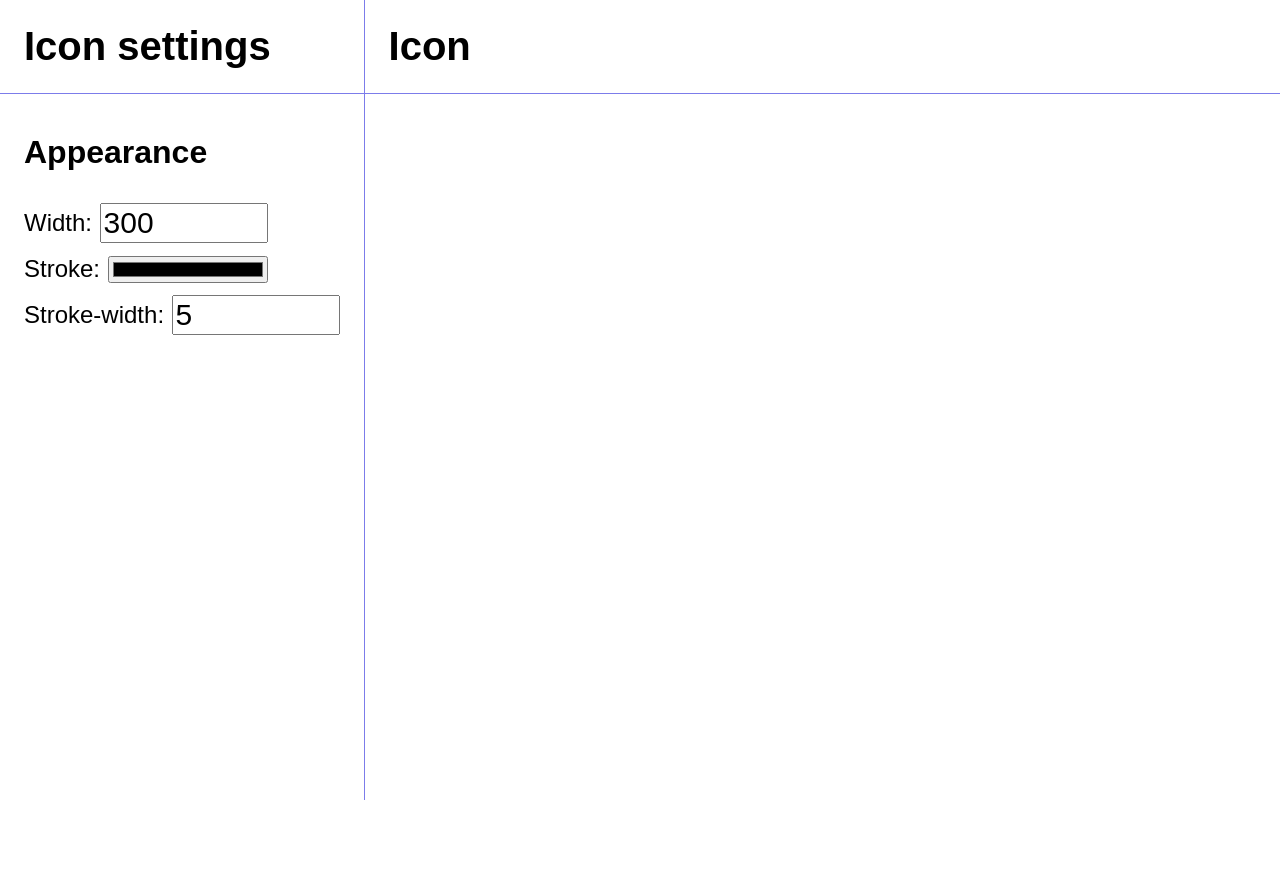
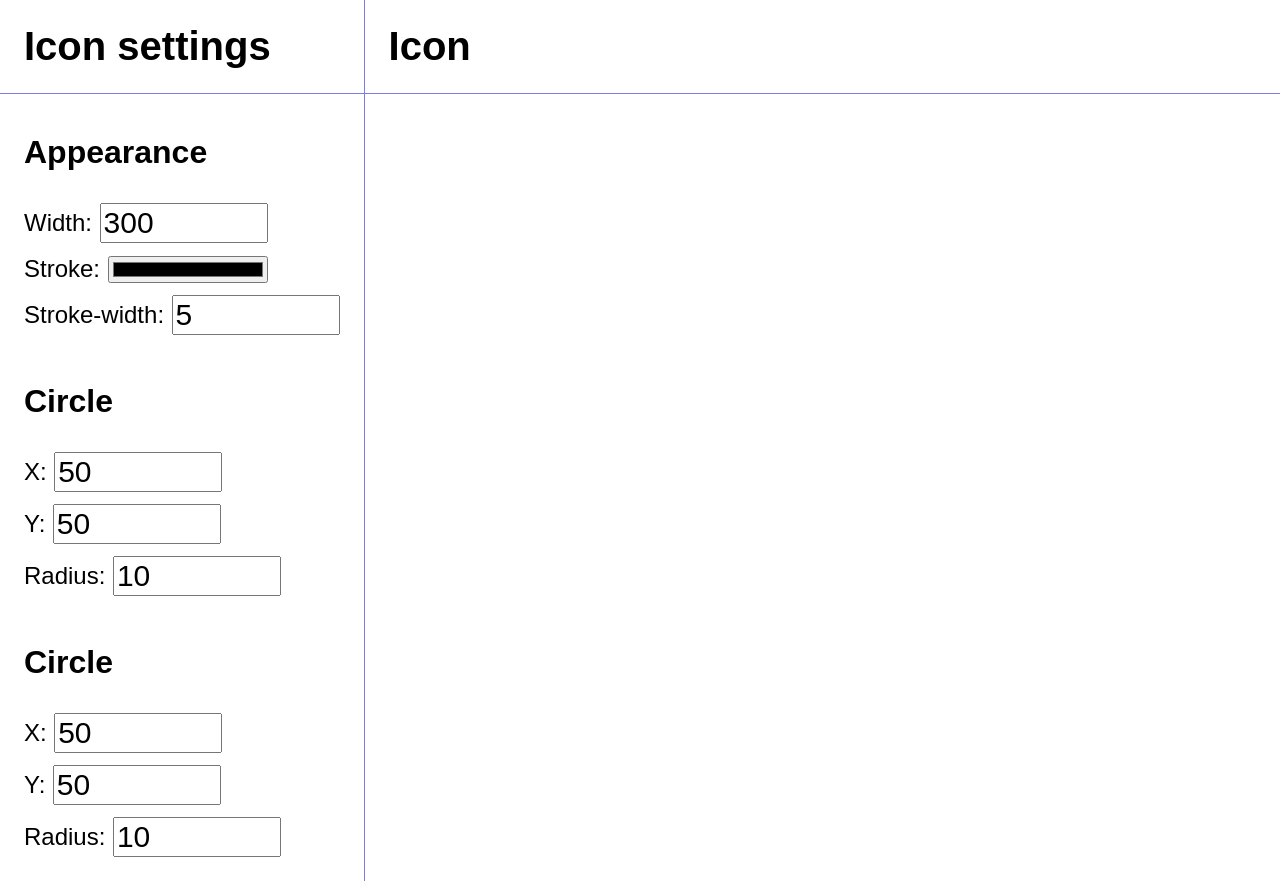
Before and after one commit to Masynchin/logos, a website built with webpack: page editor/index.html in a window 1280 px wide. Before the commit the page ends 800 px from the top, so only its background shows below. Built offline with nearby package versions, Linux system fonts and the light colour scheme; what @svgdotjs/svg.js would draw is missing.

Commit message:
Make configurable circle element

```diff
--- /dev/null
+++ b/editor/elements.ts
@@ -0,0 +1,104 @@
+export interface MyElement {
+  renderTo(document: Document, element: HTMLElement): void;
+}
+
+export class Section implements MyElement {
+  private children: MyElement[];
+
+  constructor(children: MyElement[]) {
+    this.children = children;
+  }
+
+  renderTo(document: Document, element: HTMLElement) {
+    const section = document.createElement("section");
+    this.children.forEach((c) => c.renderTo(document, section));
+    element.appendChild(section);
+  }
+}
+
+export class H3 implements MyElement {
+  private title: string;
+
+  constructor(title: string) {
+    this.title = title;
+  }
+
+  renderTo(document: Document, element: HTMLElement): void {
+    const h3 = document.createElement("h3");
+    const headingTitle = document.createTextNode(this.title);
+    h3.appendChild(headingTitle);
+    element.appendChild(h3);
+  }
+}
+
+export class Ul implements MyElement {
+  private items: Li[];
+
+  constructor(items: Li[]) {
+    this.items = items;
+  }
+
+  renderTo(document: Document, element: HTMLElement): void {
+    const ul = document.createElement("ul");
+    this.items.forEach((i) => i.renderTo(document, ul));
+    element.appendChild(ul);
+  }
+}
+
+export class Li implements MyElement {
+  private child: MyElement;
+
+  constructor(child: MyElement) {
+    this.child = child;
+  }
+
+  renderTo(document: Document, element: HTMLElement): void {
+    const li = document.createElement("li");
+    this.child.renderTo(document, li);
+    element.appendChild(li);
+  }
+}
+
+export class Label implements MyElement {
+  private children: MyElement[];
+
+  constructor(children: MyElement[]) {
+    this.children = children;
+  }
+
+  renderTo(document: Document, element: HTMLElement): void {
+    const label = document.createElement("label");
+    this.children.forEach((c) => c.renderTo(document, label));
+    element.appendChild(label);
+  }
+}
+
+export class TextElement implements MyElement {
+  private text: string;
+
+  constructor(text: string) {
+    this.text = text;
+  }
+
+  renderTo(document: Document, element: HTMLElement): void {
+    const text = document.createTextNode(this.text);
+    element.appendChild(text);
+  }
+}
+
+export class Input implements MyElement {
+  private type: string;
+  private value: string;
+
+  constructor(type: string, value: string) {
+    this.type = type;
+    this.value = value;
+  }
+
+  renderTo(document: Document, element: HTMLElement): void {
+    const input = document.createElement("input");
+    input.type = this.type;
+    input.value = this.value;
+    element.appendChild(input);
+  }
+}
--- a/editor/index.html
+++ b/editor/index.html
@@ -10,7 +10,7 @@
   </head>
   <body>
     <h2 id="aside-title">Icon settings</h2>
-    <aside>
+    <aside id="editor">
       <section>
         <h3>Appearance</h3>
         <ul>
--- /dev/null
+++ b/editor/input.ts
@@ -0,0 +1,5 @@
+import { Observable } from "rxjs";
+
+export interface Input<T> {
+  observe(): Observable<T>;
+}
--- /dev/null
+++ b/editor/input/number.ts
@@ -0,0 +1,34 @@
+import {
+  fromEvent,
+  map,
+  Observable,
+  pluck,
+  startWith,
+  BehaviorSubject,
+} from "rxjs";
+import { MyElement } from "../elements";
+import { Input } from "../input";
+
+export class InputNumber implements Input<number>, MyElement {
+  private value: string;
+  private subject: BehaviorSubject<number>;
+
+  constructor(value: string) {
+    this.value = value;
+    this.subject = new BehaviorSubject<number>(Number(this.value));
+  }
+
+  observe(): Observable<number> {
+    return this.subject;
+  }
+
+  renderTo(document: Document, element: HTMLElement): void {
+    const input = document.createElement("input");
+    input.setAttribute("type", "number");
+    input.setAttribute("value", this.value);
+    element.appendChild(input);
+    fromEvent(input, "input")
+      .pipe(pluck("target", "value"), startWith(this.value), map(Number))
+      .subscribe(this.subject);
+  }
+}
--- a/editor/stream/circle.ts
+++ b/editor/stream/circle.ts
@@ -1,19 +1,49 @@
-import { Observable, of } from "rxjs";
+import { combineLatest, map, Observable, tap } from "rxjs";
 import { MyCircle } from "../figure/circle";
 import { Stream } from "../stream";
+import { InputNumber } from "../input/number";
+import {
+  H3,
+  Input,
+  Label,
+  Li,
+  MyElement,
+  Section,
+  TextElement,
+  Ul,
+} from "../elements";
+export class StreamCircle implements Stream<MyCircle> {
+  private xStream: InputNumber;
+  private yStream: InputNumber;
+  private radiusStream: InputNumber;
+  private document: Document;
+  private editor: HTMLElement;
 
-export class StreamCircle implements Stream<MyCircle> {
-  private x: number;
-  private y: number;
-  private radius: number;
-
-  constructor(x: number, y: number, radius: number) {
-    this.x = x;
-    this.y = y;
-    this.radius = radius;
+  constructor(document: Document, editor: HTMLElement) {
+    this.document = document;
+    this.editor = editor;
+    this.xStream = new InputNumber("50");
+    this.yStream = new InputNumber("50");
+    this.radiusStream = new InputNumber("10");
   }
 
   asObservable(): Observable<MyCircle> {
-    return of(new MyCircle(this.x, this.y, this.radius));
+    new Section([
+      new H3("Circle"),
+      new Ul([
+        new Li(new Label([new TextElement("X: "), this.xStream])),
+        new Li(new Label([new TextElement("Y: "), this.yStream])),
+        new Li(new Label([new TextElement("Radius: "), this.radiusStream])),
+      ]),
+    ]).renderTo(this.document, this.editor);
+    return combineLatest([
+      this.xStream.observe(),
+      this.yStream.observe(),
+      this.radiusStream.observe(),
+    ]).pipe(
+      map(([x, y, radius]: [number, number, number]) => {
+        return new MyCircle(x, y, radius);
+      })
+    );
   }
 }
--- a/editor/stream/figures.ts
+++ b/editor/stream/figures.ts
@@ -7,10 +7,10 @@ import { StreamPolyline } from "./polyline";
 export class StreamFigures implements Stream<Figure[]> {
   private streams: Stream<Figure>[];
 
-  constructor() {
+  constructor(document: Document, editor: HTMLElement) {
     this.streams = [
-      new StreamCircle(40, 50, 10),
-      new StreamCircle(80, 50, 10),
+      new StreamCircle(document, editor),
+      new StreamCircle(document, editor),
       new StreamPolyline([
         [0, 0],
         [161, 0],
--- a/editor/stream/main.ts
+++ b/editor/stream/main.ts
@@ -10,7 +10,10 @@ export class MainStream implements Stream<[Figure[], LogoSettings]> {
   private logoSettings: StreamLogoSettings;
 
   constructor(document: Document) {
-    this.figures = new StreamFigures();
+    this.figures = new StreamFigures(
+      document,
+      document.getElementById("editor")
+    );
     this.logoSettings = new StreamLogoSettings(document);
   }
 
```
